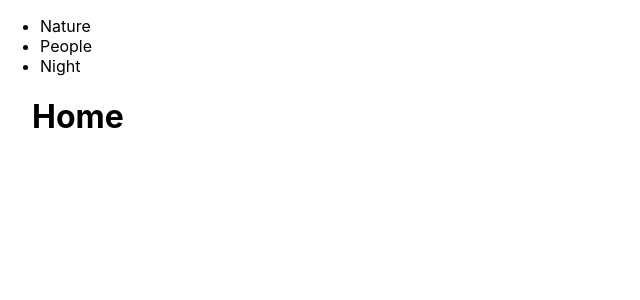
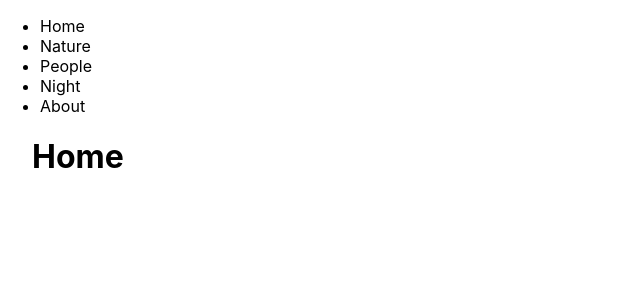
Before and after one commit to anlsim/photo-portfolio, a Next.js app: page / in a window 1280 px wide. Shown: the top 300 px of the page, without its empty margins (0-640 px from the left). Built offline with nearby package versions, Linux system fonts and the light colour scheme.

Commit message:
Added links to navbar

```diff
--- a/components.js/navbar.js
+++ b/components/navbar.js
@@ -3,6 +3,11 @@ const Navbar = () => {
   return (
     <nav>
     <ul>
+    <li>
+      <Link href='/'>
+          <a>Home</a>
+        </Link>
+      </li>
       <li>
         <Link href='/nature'>
           <a>Nature</a>
@@ -18,6 +23,11 @@ const Navbar = () => {
           <a>Night</a>
         </Link>
       </li>
+      <li>
+      <Link href='/about'>
+          <a>About</a>
+        </Link>
+      </li>
     </ul>
   </nav>
   )
--- a/pages/_app.js
+++ b/pages/_app.js
@@ -1,5 +1,5 @@
 import '../styles/globals.scss'
-import Layout from '../components.js/layout'
+import Layout from '../components/layout'
 
 export default function MyApp({ Component, pageProps }) {
   return (
```
Also changed, not shown: components/footer.js (renamed from components.js/footer.js), components/layout.js (renamed from components.js/layout.js).
